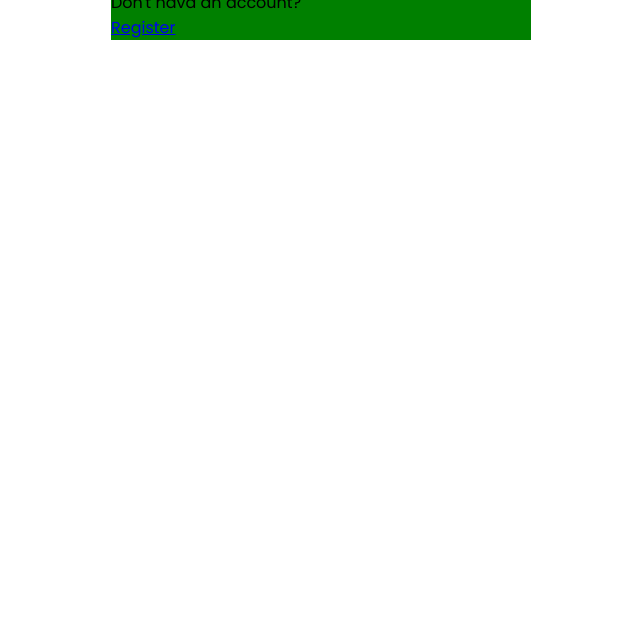
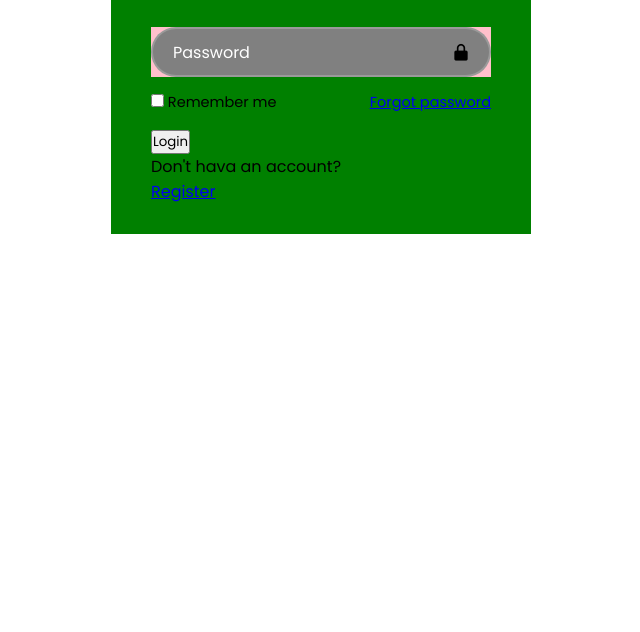
Before and after one commit to RicardoAPAmaral/Front_End3, a plain HTML site: page index.html in a window 1280 px wide. Shown: the part 168-800 px from the top of the page, without its empty margins (319-959 px from the left). Drawn offline with nearby package versions, Linux system fonts and the light colour scheme.

Commit message:
mudanças css

```diff
--- a/style.css
+++ b/style.css
@@ -6,6 +6,7 @@
     padding: 0;
     box-sizing: border-box;
     font-family: 'Poppins',sans-serif;
+
 }
 
 body{
@@ -13,16 +14,61 @@ body{
     display: flex;
     justify-content: center;
     align-items: center;
+
 }
 
 
 .wrapper{
     background-color: green;
     width: 420px;
+    padding: 30px 40px;
 
 }
 .wrapper h1{
     font-size: 36px;
     text-align: center;
+    color: white;}
+
+.wrapper .input-box{
+position: relative;
+background-color: pink;
+width: 100%;
+height: 50px;
+margin: 30px 0px;
+}
+
+.input-box input{
+
+    width: 100%;
+    height: 100%;
+    border: 2px solid rgba(255, 255, 255, 0.2);
+    border-radius: 40px;
+    font-size: 16px;
     color: white;
+    padding: 20px 45px 20px 20px;
+    background-color: gray;
+    }
+
+
+.input-box input::placeholder{
+
+    color: white;
+
+    }
+
+.input-box i {
+
+    position: absolute;
+    right: 20px;
+    top: 50%;
+    transform: translateY(-50%);
+    font-size: 20px;
 }
+
+.wrapper .remember-forgot{
+display: flex;
+justify-content: space-between;
+font-size: 14.5px;
+margin: -15px 0 15px;
+
+}
```
Also changed, not shown: index.html (+2 -0 lines), assets/background.jpg (added).
